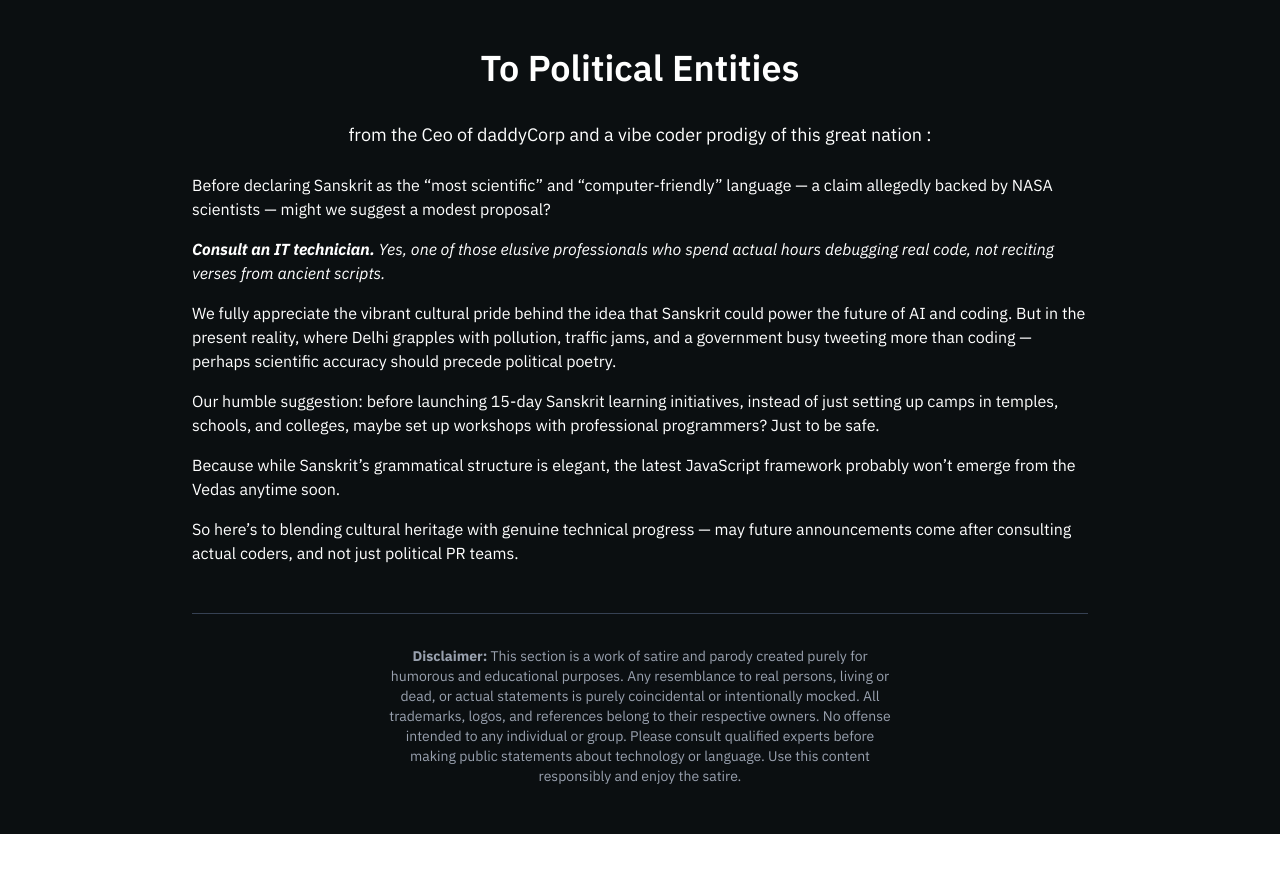
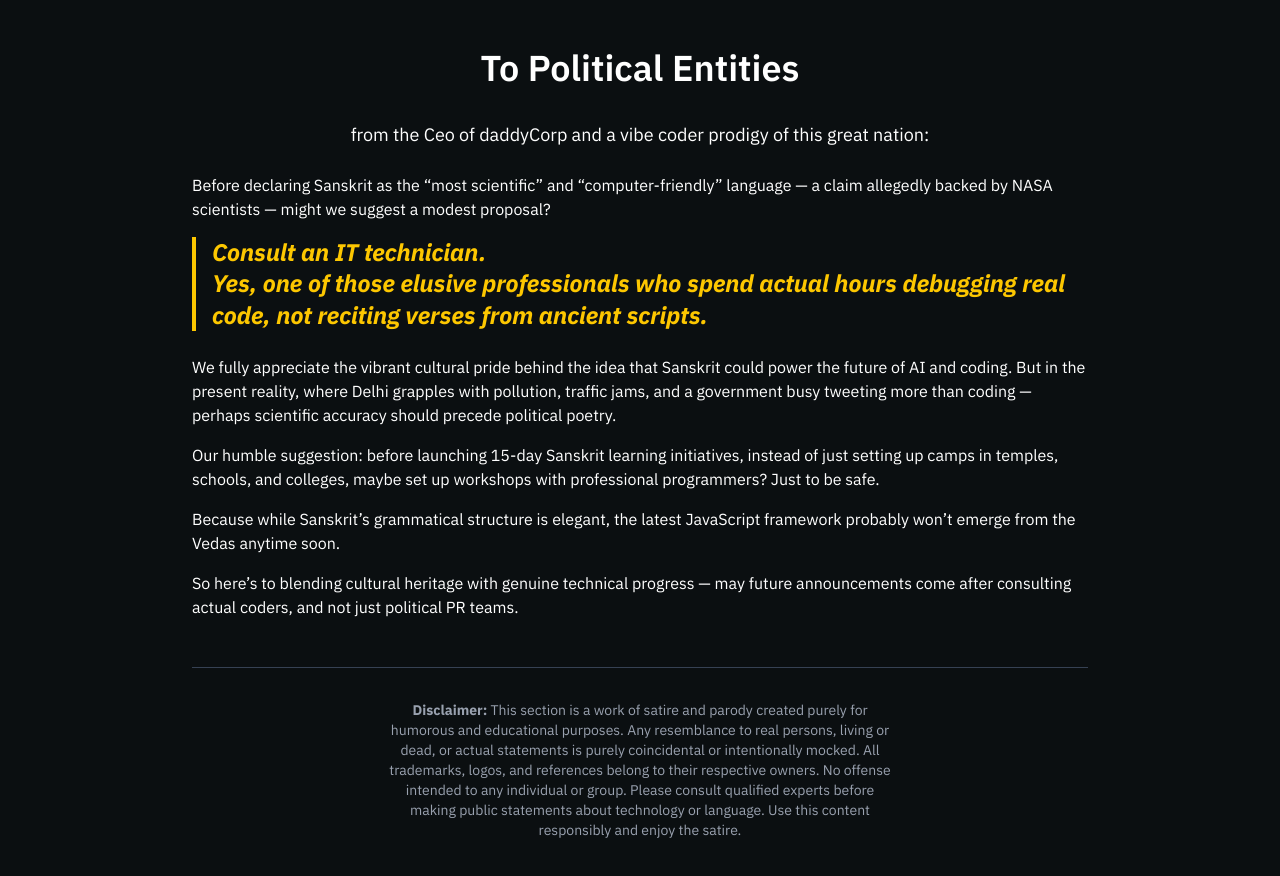
Before and after one commit to helloAmulya/SanScript, a React (Vite) app: page /community in a window 1280 px wide. Shown: the top 876 px of the page. Before the commit the page ends 834 px from the top, so only its background shows below. Built offline with nearby package versions, Linux system fonts and the light colour scheme.

Commit message:
community page final

```diff
--- a/src/components/Community.jsx
+++ b/src/components/Community.jsx
@@ -1,3 +1,4 @@
+
 
 import React, { useEffect } from "react";
 import { motion } from "framer-motion";
@@ -14,20 +15,16 @@ function Community() {
     return () => {
       document.head.removeChild(link);
     };
-  }, []); // Empty dependency array ensures this runs only once on mount.
+  }, []);
 
   return (
     <motion.div
-      // Animation properties for smooth entry and exit.
       initial={{ opacity: 0, y: 20 }}
       animate={{ opacity: 1, y: 0 }}
       exit={{ opacity: 0, y: 20 }}
       transition={{ duration: 0.5 }}
       id="community"
-      // Tailwind CSS classes for styling: dark background, white text,
-      // minimum screen height, and hidden horizontal overflow.
       className="min-h-screen bg-[#0B0F11] text-white overflow-x-hidden px-6 py-12"
-      // Inline style for vertical scrollability and font family.
       style={{ overflowY: "scroll", fontFamily: "'IBM Plex Sans', sans-serif" }}
     >
       <div className="max-w-4xl mx-auto flex flex-col items-center justify-start">
@@ -36,15 +33,19 @@ function Community() {
         </h3>
 
         <p className="text-lg leading-relaxed mb-6">
-          from the Ceo of daddyCorp and a vibe coder prodigy of this great nation :
+          from the Ceo of daddyCorp and a vibe coder prodigy of this great nation:
         </p>
 
         <p className="mb-4">
           Before declaring Sanskrit as the “most scientific” and “computer-friendly” language — a claim allegedly backed by NASA scientists — might we suggest a modest proposal?
         </p>
 
-        <p className="mb-4 italic">
-          <b>Consult an IT technician.</b> Yes, one of those elusive professionals who spend actual hours debugging real code, not reciting verses from ancient scripts.
+        <p
+          className="mb-6 text-2xl font-extrabold text-yellow-400 italic border-l-4 border-yellow-400 pl-4"
+          style={{ lineHeight: 1.3 }}
+        >
+          <b>Consult an IT technician.</b> <br />
+          Yes, one of those elusive professionals who spend actual hours debugging real code, not reciting verses from ancient scripts.
         </p>
 
         <p className="mb-4">
```
